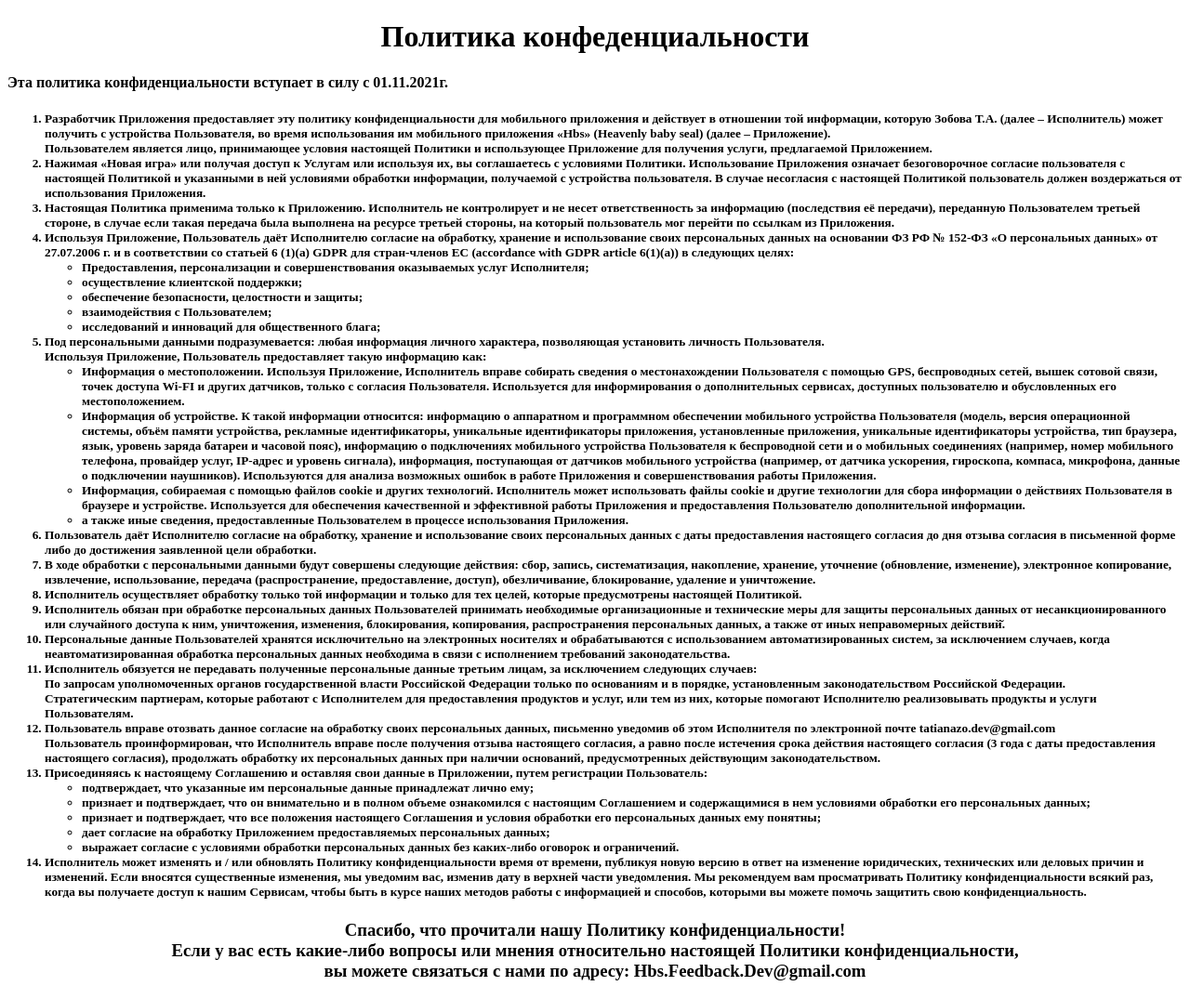
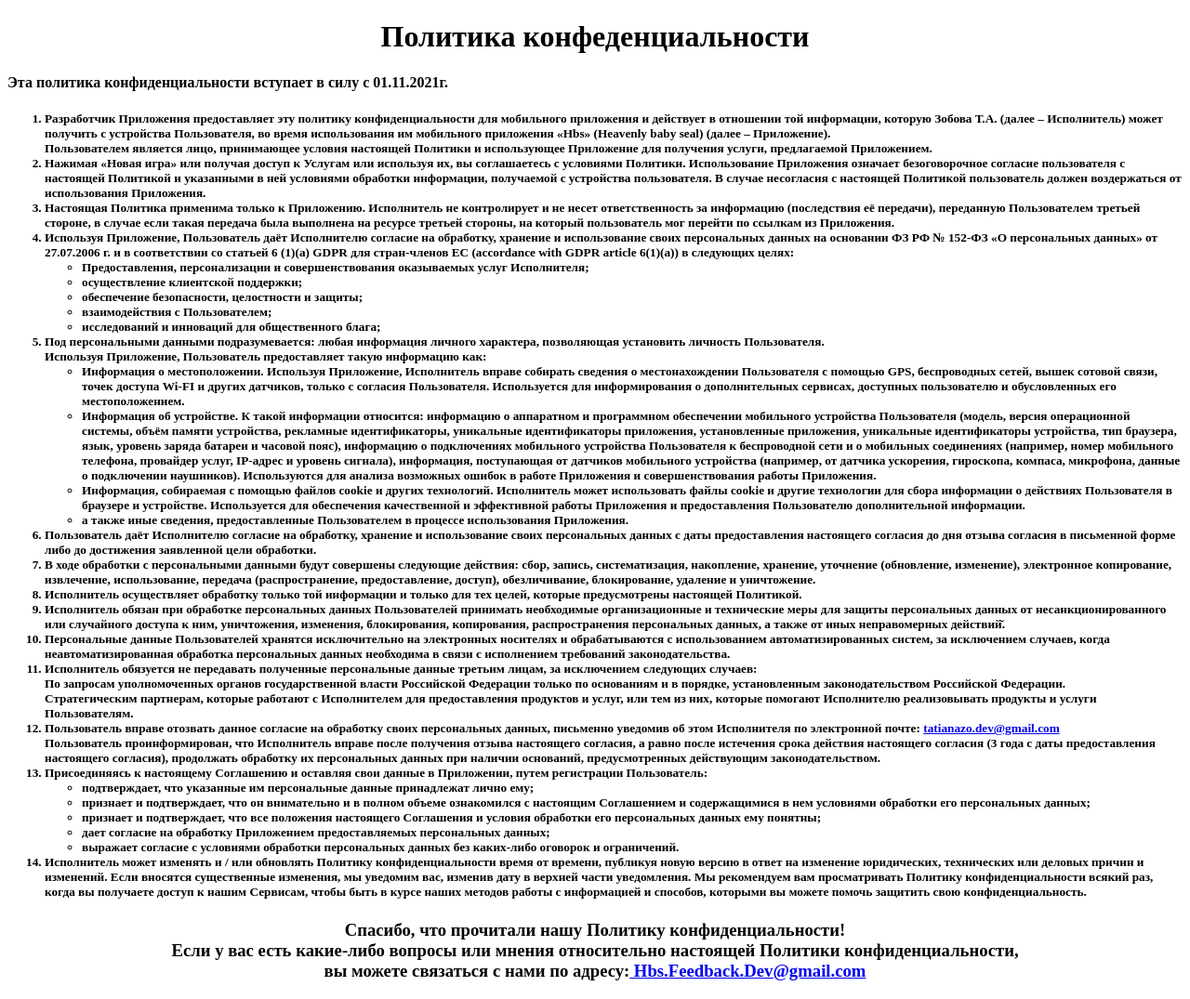
Before and after one commit to TatianaZo/TatianaZo.github.io, a plain HTML site: page index.html in a window 1280 px wide. Shown: the whole page at 93% size. Drawn offline with Linux system fonts and the light colour scheme.

Commit message:
Update index.html

```diff
--- a/index.html
+++ b/index.html
@@ -38,7 +38,8 @@
 				По запросам уполномоченных органов государственной власти Российской Федерации только по основаниям и в порядке, установленным законодательством Российской Федерации.<br>
 				Стратегическим партнерам, которые работают с Исполнителем для предоставления продуктов и услуг, или тем из них, которые помогают Исполнителю реализовывать продукты и услуги Пользователям.
 			</li>
-			  <li>Пользователь вправе отозвать данное согласие на обработку своих персональных данных, письменно уведомив об этом Исполнителя по электронной 	почте tatianazo.dev@gmail.com <br>
+			  <li>Пользователь вправе отозвать данное согласие на обработку своих персональных данных, письменно уведомив об этом Исполнителя по электронной 	почте:
+				  <a href="mailto:tatianazo.dev@gmail.com">tatianazo.dev@gmail.com</a><br>
 				Пользователь проинформирован, что Исполнитель вправе после получения отзыва настоящего согласия, а равно после истечения срока действия настоящего согласия (3 года с даты предоставления настоящего согласия), продолжать обработку их персональных данных при наличии оснований, предусмотренных действующим законодательством.
 			</li>
 			<li>Присоединяясь к настоящему Соглашению и оставляя свои данные в Приложении, путем регистрации Пользователь:
@@ -54,4 +55,5 @@
 		  </ol>
 		</h5>
 		<h3><center>Спасибо, что прочитали нашу Политику конфиденциальности! <br>
-			Если у вас есть какие-либо вопросы или мнения относительно настоящей Политики конфиденциальности, <br>вы можете связаться с нами по адресу: Hbs.Feedback.Dev@gmail.com</center></h3>
+			Если у вас есть какие-либо вопросы или мнения относительно настоящей Политики конфиденциальности, <br>вы можете связаться с нами по адресу:<a href="mailto:Hbs.Feedback.Dev@gmail.com"> Hbs.Feedback.Dev@gmail.com</a>
+			 </center></h3>
```
